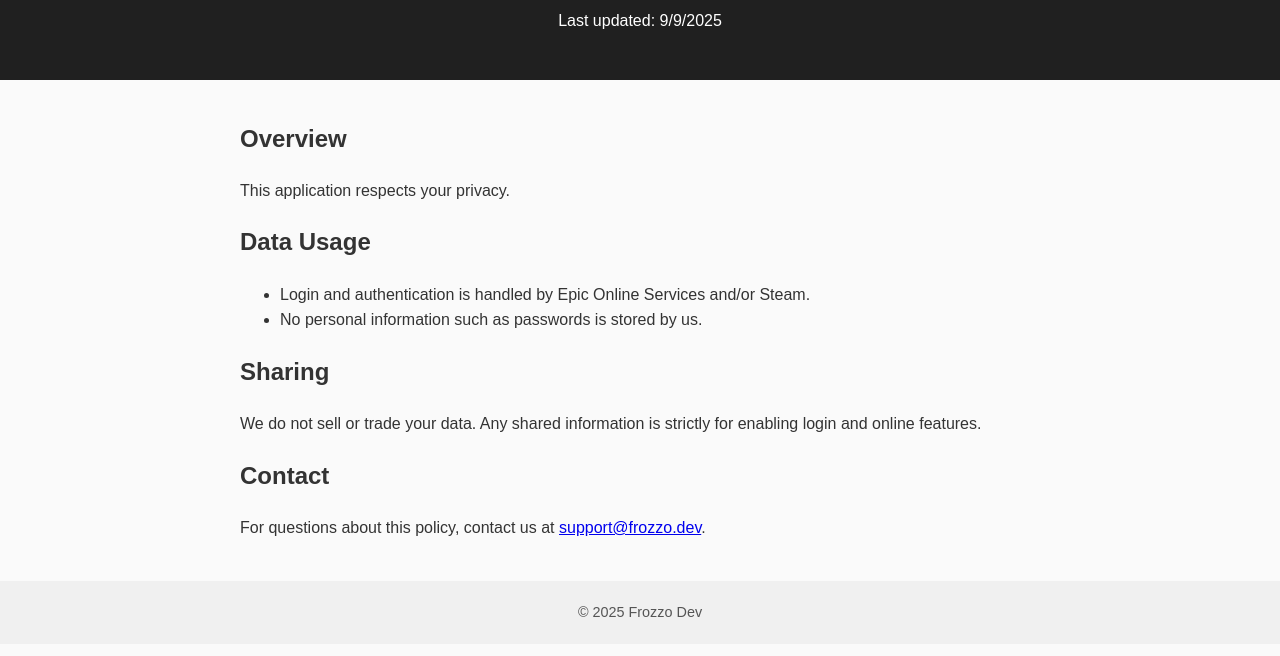
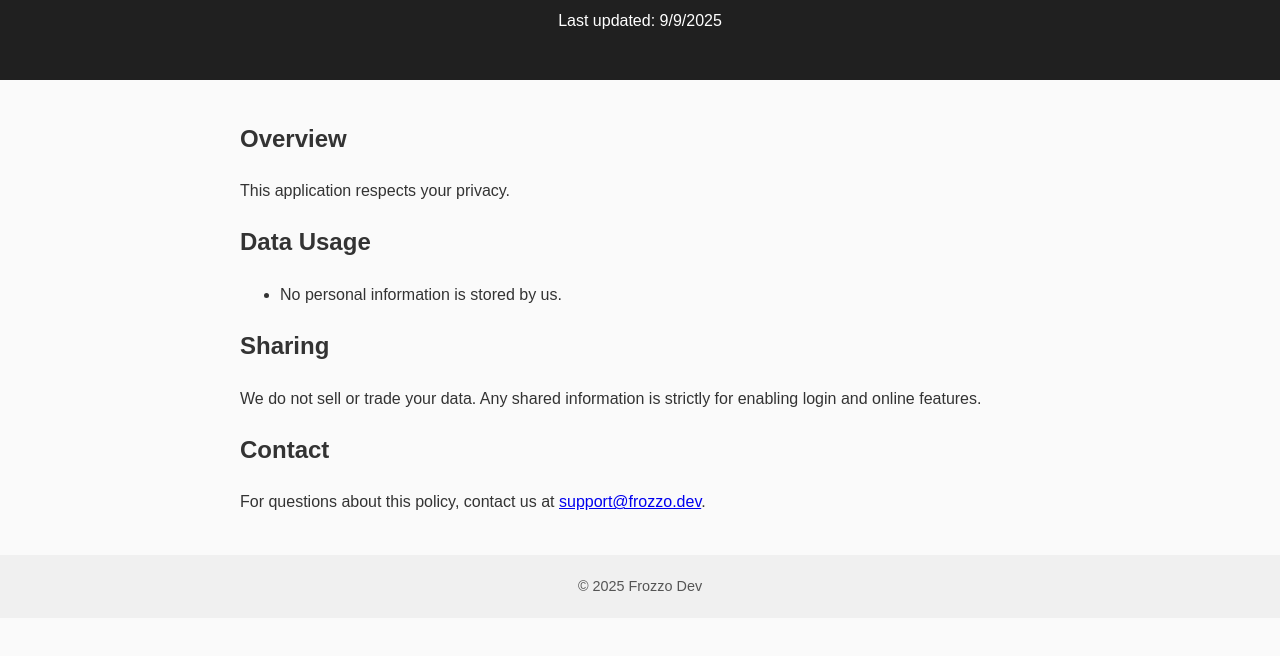
Before and after one commit to froozzo/frozzodev, a plain HTML site: page privacy.html in a window 1280 px wide. Shown: the part 116-772 px from the top of the page. Drawn offline with Linux system fonts and the light colour scheme.

Commit message:
Update privacy.html

```diff
--- a/privacy.html
+++ b/privacy.html
@@ -25,8 +25,7 @@
 
     <h2>Data Usage</h2>
     <ul>
-      <li>Login and authentication is handled by Epic Online Services and/or Steam.</li>
-      <li>No personal information such as passwords is stored by us.</li>
+      <li>No personal information is stored by us.</li>
     </ul>
 
     <h2>Sharing</h2>
```
